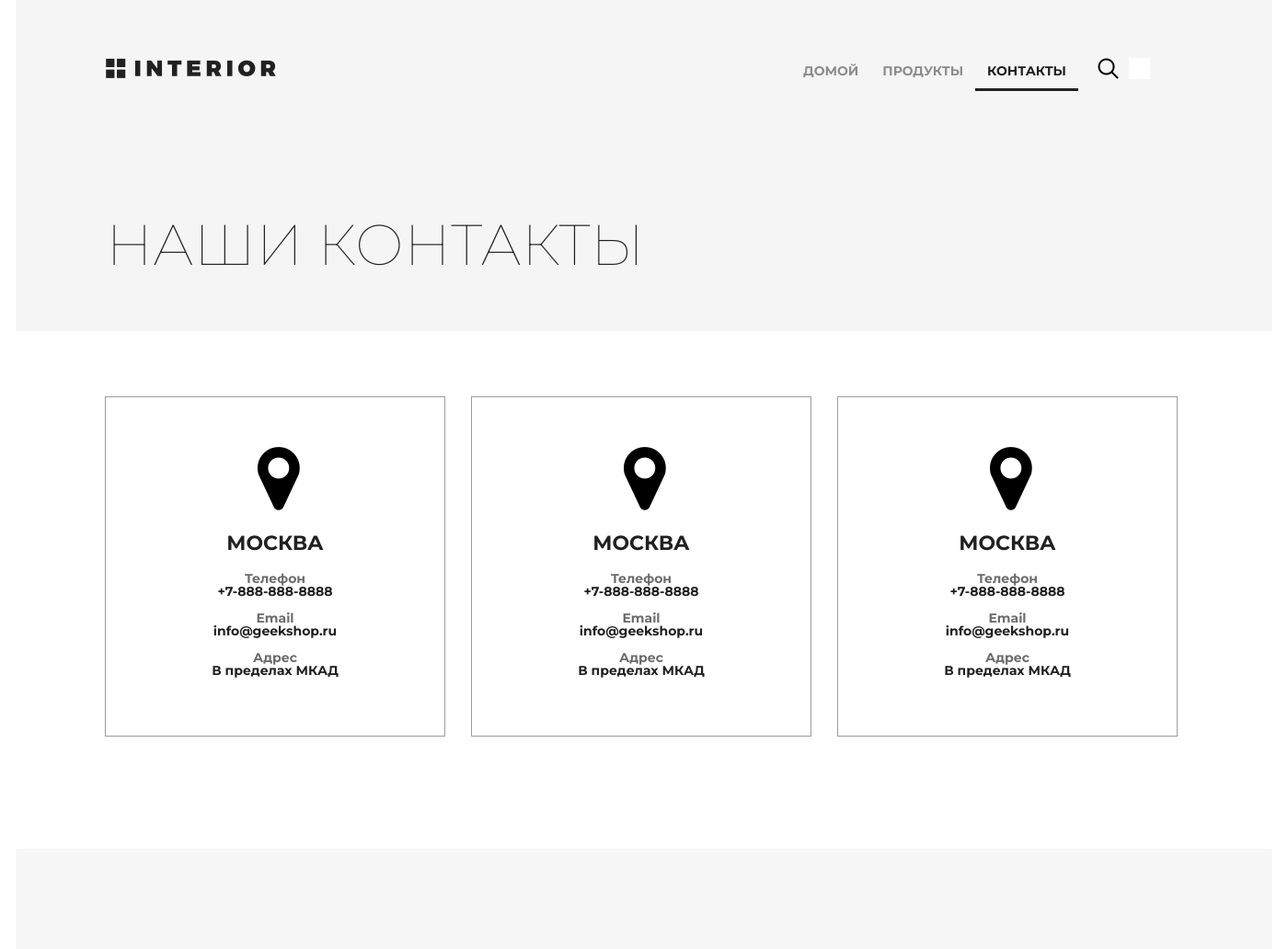
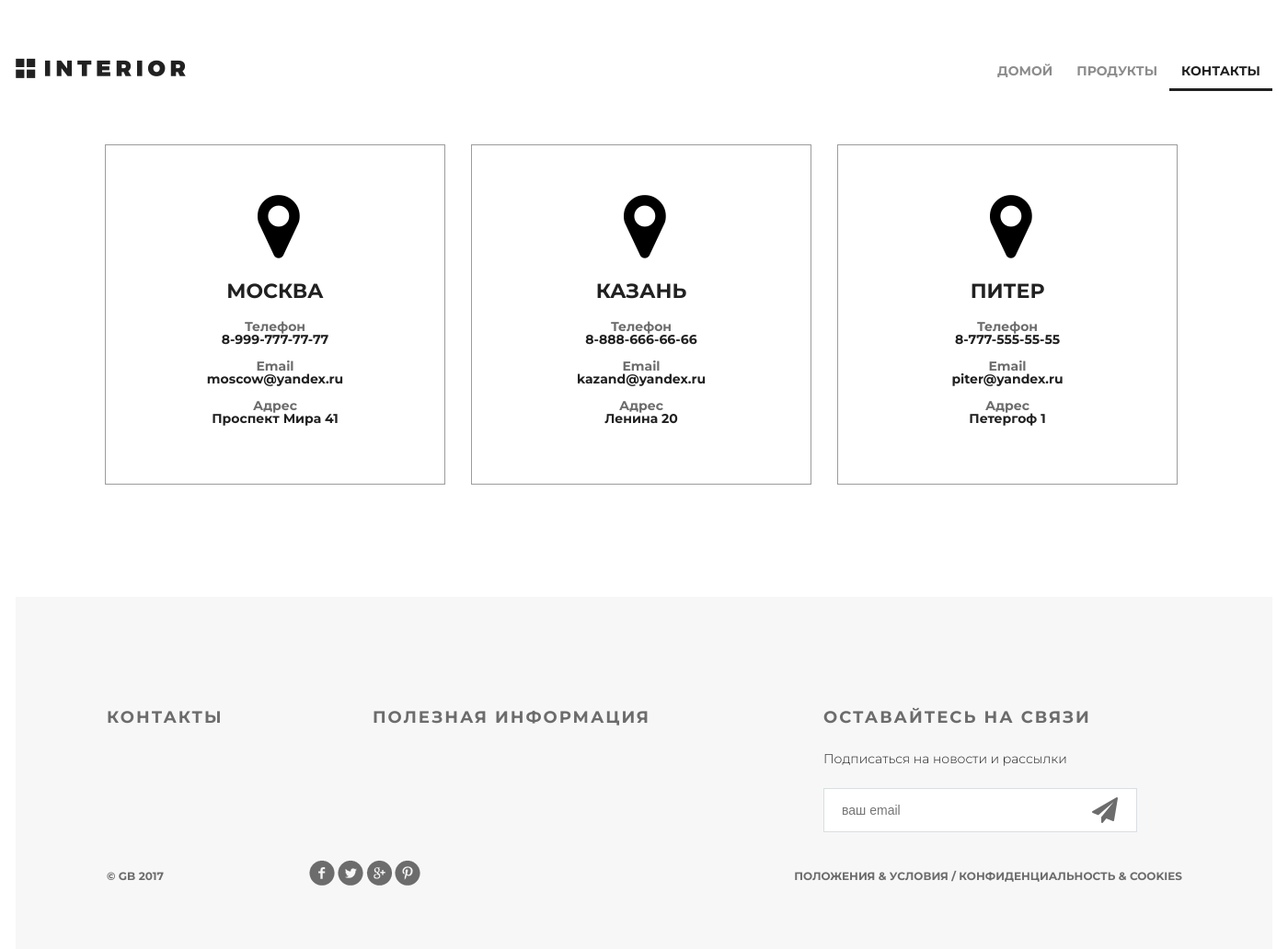
Before and after one commit to pshenoki/geek_shop, a Django app: page /contacts/ in a window 1400 px wide. Shown: the top 1032 px of the page at 92% size. After the commit the page ends 963 px from the top, so only its background shows below. Run offline with Django 3.2, Linux system fonts and the light colour scheme.

Commit message:
lesson_2_Orlov_Vadim

```diff
--- a/shop/geekshop/geekshop/static/geekshop/style.css
+++ b/shop/geekshop/geekshop/static/geekshop/style.css
@@ -78,7 +78,7 @@
 	background-image: url(img/search.png);
 	position: absolute;
 	top: 63px;
-	left: 1176px;
+	left: 1000px;
 }
 .basket {
 	display: block;
--- a/shop/geekshop/geekshop/templates/contact.html
+++ /dev/null
@@ -1,107 +0,0 @@
-<!DOCTYPE html>
-<html>
-<head>
-	<meta charset="utf-8">
-	<title>Контакты</title>
-	<link rel="stylesheet" type="text/css" href="/static/geekshop/style.css">
-	<link rel="stylesheet" href="/static/geekshop/fonts/font-awesome/css/font-awesome.css">
-</head>
-<body>
-	<div class="container">
-		<div class="hero">
-			<div class="header clearfix">
-				<a href="/" class="logo"></a>
-				<ul class="menu">
-					<li><a href="/">домой</a></li>
-					<li><a href="/products/">продукты</a></li>
-					<li><a href="/contacts/" class="active">контакты</a></li>
-				</ul>
-				<a href="#" class="search"></a>
-                <a href="#" class="basket"></a>
-			</div>
-			<h1>наши контакты</h1>
-		</div>
-
-		<div class="location">
-			<div class="location-1">
-				<i class="fa fa-map-marker fa-5x"></i>
-				<h4>Москва</h4>
-				<div class="contacts">
-					<h5>Телефон</h5>
-					<p>+7-888-888-8888</p>
-				</div>
-				<div class="contacts">
-					<h5>Email</h5>
-					<p>info@geekshop.ru</p>
-				</div>
-				<div class="contacts">
-					<h5>Адрес</h5>
-					<p>В пределах МКАД</p>
-				</div>
-			</div>
-			<div class="location-1">
-				<i class="fa fa-map-marker fa-5x"></i>
-				<h4>Москва</h4>
-				<div class="contacts">
-					<h5>Телефон</h5>
-					<p>+7-888-888-8888</p>
-				</div>
-				<div class="contacts">
-					<h5>Email</h5>
-					<p>info@geekshop.ru</p>
-				</div>
-				<div class="contacts">
-					<h5>Адрес</h5>
-					<p>В пределах МКАД</p>
-				</div>
-			</div>
-			<div class="location-1">
-				<i class="fa fa-map-marker fa-5x"></i>
-				<h4>Москва</h4>
-				<div class="contacts">
-					<h5>Телефон</h5>
-					<p>+7-888-888-8888</p>
-				</div>
-				<div class="contacts">
-					<h5>Email</h5>
-					<p>info@geekshop.ru</p>
-				</div>
-				<div class="contacts">
-					<h5>Адрес</h5>
-					<p>В пределах МКАД</p>
-				</div>
-			</div>
-		</div>
-
-		<div class="clr"></div>
-	</div>
-
-    <div class="footer">
-        <div class="clearfix">
-            <div class="text-footer">
-                <h3>контакты</h3>
-            </div>
-            <div class="text-footer">
-                <h3>полезная информация</h3>
-            </div>
-            <div class="text-footer clearfix">
-                <h3>Оставайтесь на связи</h3>
-                <p>Подписаться на новости и рассылки</p>
-                <form>
-                    <input type="email" name="email" placeholder="ваш email">
-                    <a href="#"><i class="fa fa-paper-plane fa-2x" aria-hidden="true"></i></a>
-                </form>
-            </div>
-        </div>
-        <p class="small">&copy; GB 2017</p>
-        <div class="social">
-            <a href="#" class="social1"></a>
-            <a href="#" class="social2"></a>
-            <a href="#" class="social3"></a>
-            <a href="#" class="social4"></a>
-        </div>
-        <p class="small">Положения &amp; Условия  /  Конфиденциальность &amp; Cookies</p>
-    </div>
-
-</body>
-</html>
--- /dev/null
+++ b/shop/geekshop/geekshop/templates/geekshop/base.html
@@ -0,0 +1,57 @@
+{% load static%}
+
+<!DOCTYPE html>
+<html>
+<head>
+	<meta charset="utf-8">
+	<title>{% block title%} {{title|title}} {% endblock %}</title>
+	<link rel="stylesheet" type="text/css" href="{% static 'geekshop/style.css' %}">
+	<link rel="stylesheet" href=" {% static 'geekshop/fonts/font-awesome/css/font-awesome.css' %}">
+    {% block css %}
+    {% endblock %}
+
+    {% block js %}
+    {% endblock %}
+</head>
+<body>
+
+<div class="container">
+	{% include 'geekshop/includes/inc_main_menu.html' %}
+
+
+{% block content %}
+{% endblock %}
+
+    		<div class="clr"></div>
+
+	</div>
+
+   <div class="footer">
+        <div class="clearfix">
+            <div class="text-footer">
+                <h3>контакты</h3>
+            </div>
+            <div class="text-footer">
+                <h3>полезная информация</h3>
+            </div>
+            <div class="text-footer clearfix">
+                <h3>Оставайтесь на связи</h3>
+                <p>Подписаться на новости и рассылки</p>
+                <form>
+                    <input type="email" name="email" placeholder="ваш email">
+                    <a href="#"><i class="fa fa-paper-plane fa-2x" aria-hidden="true"></i></a>
+                </form>
+            </div>
+        </div>
+        <p class="small">&copy; GB 2017</p>
+        <div class="social">
+            <a href="#" class="social1"></a>
+            <a href="#" class="social2"></a>
+            <a href="#" class="social3"></a>
+            <a href="#" class="social4"></a>
+        </div>
+        <p class="small">Положения &amp; Условия  /  Конфиденциальность &amp; Cookies</p>
+    </div>
+
+</body>
+</html>
--- /dev/null
+++ b/shop/geekshop/geekshop/templates/geekshop/contact.html
@@ -0,0 +1,11 @@
+{% extends 'geekshop/base.html'%}
+{% load static %}
+
+{% block title%}{{title|title}} {%endblock%}
+
+{% block content %}
+{% include 'geekshop/includes/inc_contact.html'%}
+
+
+
+{% endblock%}
--- /dev/null
+++ b/shop/geekshop/geekshop/templates/geekshop/includes/inc_contact.html
@@ -0,0 +1,21 @@
+{% load static %}
+<div class="location">
+	{% for contact in contacts_list %}
+    <div class="location-1">
+				<i class="fa fa-map-marker fa-5x"></i>
+				<h4>{{contact.town}}</h4>
+				<div class="contacts">
+					<h5>Телефон</h5>
+					<p>{{contact.phone}}</p>
+				</div>
+				<div class="contacts">
+					<h5>Email</h5>
+					<p>{{contact.email}}</p>
+				</div>
+				<div class="contacts">
+					<h5>Адрес</h5>
+					<p>{{contact.address}}</p>
+				</div>
+    </div>
+	{% endfor %}
+</div>
--- /dev/null
+++ b/shop/geekshop/geekshop/templates/geekshop/includes/inc_main_menu.html
@@ -0,0 +1,9 @@
+<div class="header clearfix">
+	<a href="{% url 'index'%}" class="logo"></a>
+	<ul class="menu">
+		<li><a href="{% url 'index'%}" class="{%if request.resolver_match.url_name == 'index' and not request.resolver_match.app_names   %}active{% endif %}">домой</a></li>
+		<li><a href="{% url 'products:index' %}" class="{%if request.resolver_match.url_name == 'index' and request.resolver_match.app_names %}active{% endif %}">продукты</a></li>
+		<li><a href="{% url 'contacts' %}" class="{%if request.resolver_match.url_name == 'contacts' %}active{% endif %}">контакты</a></li>
+	</ul>
+
+</div>
--- a/shop/geekshop/geekshop/urls.py
+++ b/shop/geekshop/geekshop/urls.py
@@ -19,7 +19,7 @@
 
 urlpatterns = [
     path('admin/', admin.site.urls),
-    path('', index),
-    path('contacts/', contacts),
-    path('products/', include('mainapp.urls')),
+    path('', index, name="index"),
+    path('contacts/', contacts, name="contacts"),
+    path('products/', include('mainapp.urls', namespace="products")),
 ]
--- a/shop/geekshop/geekshop/views.py
+++ b/shop/geekshop/geekshop/views.py
@@ -2,8 +2,23 @@
 
 
 def index(request):
-    return render(request, 'index.html')
+    title = "магазин"
+    context = {
+        'title': title
+    }
+    return render(request, 'geekshop/index.html', context=context)
 
 
 def contacts(request):
-    return render(request, 'contact.html')
+    title = "Контакты"
+    contacts_list = [
+        {'town': 'Москва', 'phone': '8-999-777-77-77', 'email': 'moscow@yandex.ru', 'address': 'Проспект Мира 41'},
+        {'town': 'Казань', 'phone': '8-888-666-66-66', 'email': 'kazand@yandex.ru', 'address': 'Ленина 20'},
+        {'town': 'Питер', 'phone': '8-777-555-55-55', 'email': 'piter@yandex.ru', 'address': 'Петергоф  1'},
+    ]
+
+    context = {
+        'title': title,
+        'contacts_list': contacts_list
+    }
+    return render(request, 'geekshop/contact.html', context=context)
--- a/shop/geekshop/mainapp/urls.py
+++ b/shop/geekshop/mainapp/urls.py
@@ -2,8 +2,9 @@
 from django.urls import path
 from .views import products
 
+app_name = 'products'
 urlpatterns = [
 
-    path('', products),
+    path('', products, name='index'),
 
 ]
```
Also changed, not shown: shop/geekshop/geekshop/templates/geekshop/index.html (added, +48 -0 lines), shop/geekshop/geekshop/templates/index.html (deleted, +0 -93 lines), shop/geekshop/mainapp/templates/mainapp/includes/inc_category_menu.html (added, +7 -0 lines), shop/geekshop/mainapp/templates/mainapp/products.html (+11 -65 lines), shop/geekshop/mainapp/views.py (+15 -1 lines), shop/geekshop/db.sqlite3.
